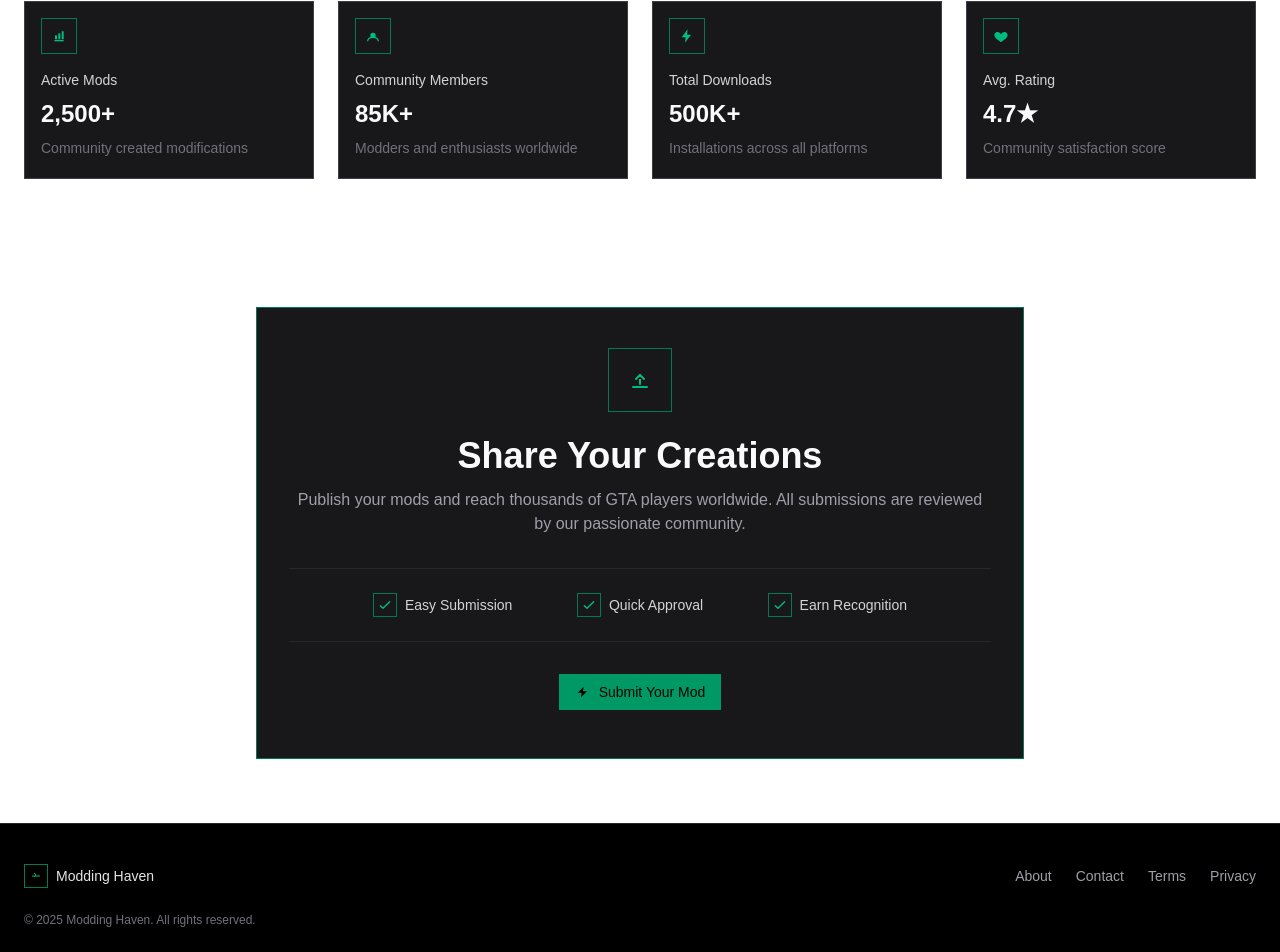
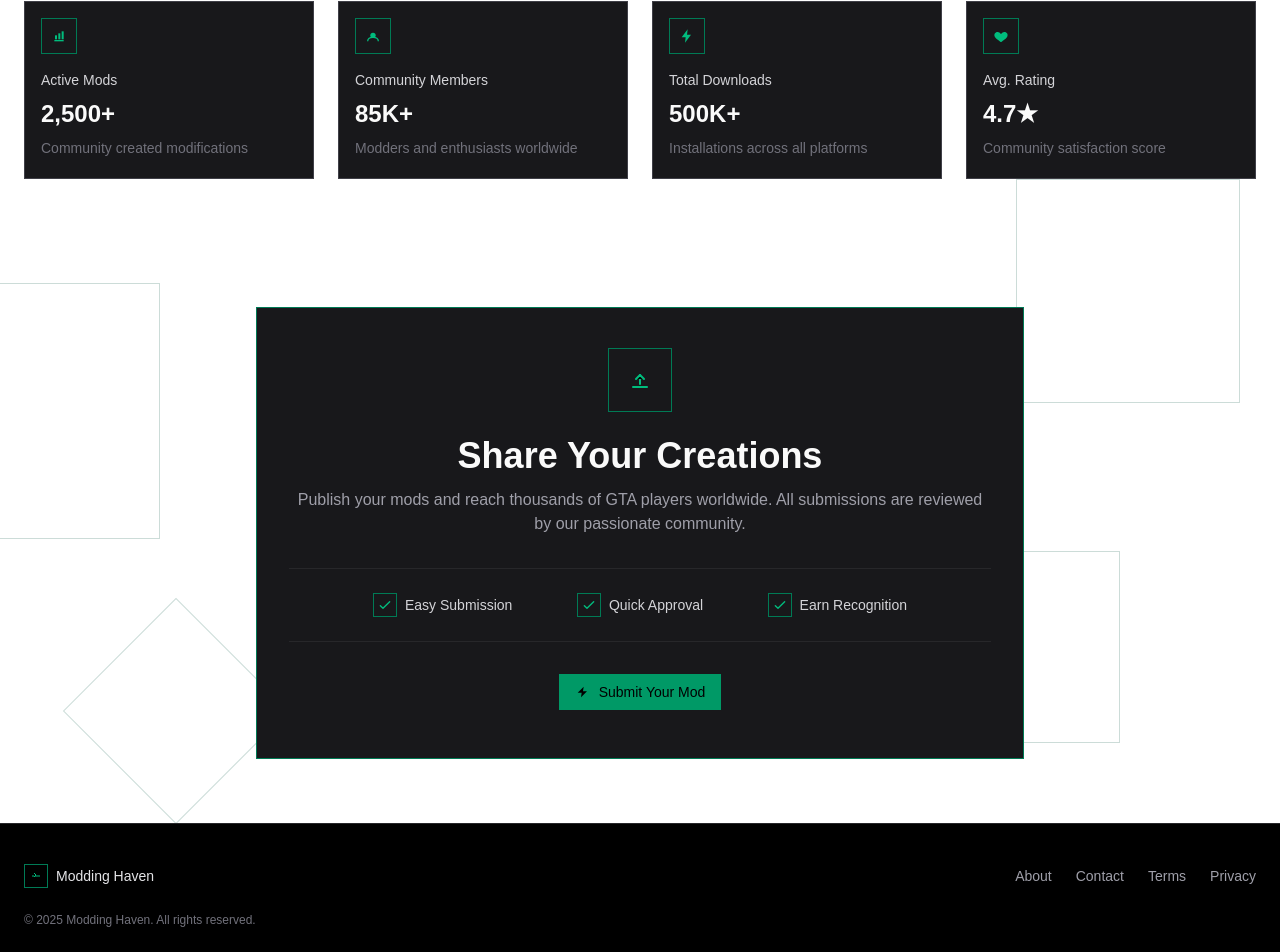
Before and after one commit to CaioXTSY/Moddin-Haven-Front, a Next.js app: page / in a window 1280 px wide. Shown: the part 1837-2789 px from the top of the page. Built offline with nearby package versions, Linux system fonts and the light colour scheme.

Commit message:
feat(share): add decorative elements to share section

```diff
--- /dev/null
+++ b/src/components/share/ShareDecorations.tsx
@@ -0,0 +1,10 @@
+export default function ShareDecorations() {
+  return (
+    <div className="pointer-events-none absolute inset-0 -z-10">
+      <div className="absolute -left-24 top-10 h-64 w-64 border border-emerald-900/20" />
+      <div className="absolute right-10 -top-16 h-56 w-56 border border-emerald-900/20" />
+      <div className="absolute left-24 bottom-8 h-40 w-40 border border-emerald-900/20 rotate-45" />
+      <div className="absolute right-40 bottom-20 h-48 w-48 border border-emerald-900/20" />
+    </div>
+  );
+}
--- a/src/components/share/ShareSection.tsx
+++ b/src/components/share/ShareSection.tsx
@@ -1,4 +1,5 @@
 import Link from "next/link";
+import ShareDecorations from "@/components/share/ShareDecorations";
 
 function IconUpload() {
   return (
@@ -27,7 +28,7 @@ const benefits = [
 export default function ShareSection() {
   return (
     <section className="relative w-full">
-      <div className="mx-auto max-w-7xl px-6 py-16">
+      <div className="relative z-10 mx-auto max-w-7xl px-6 py-16">
         <div className="mx-auto max-w-3xl border border-emerald-700 bg-zinc-900">
           <div className="flex justify-center pt-10">
             <div className="grid place-items-center h-16 w-16 border border-emerald-700 text-emerald-500">
@@ -62,6 +63,7 @@ export default function ShareSection() {
           </div>
         </div>
       </div>
+      <ShareDecorations />
     </section>
   );
 }
```
